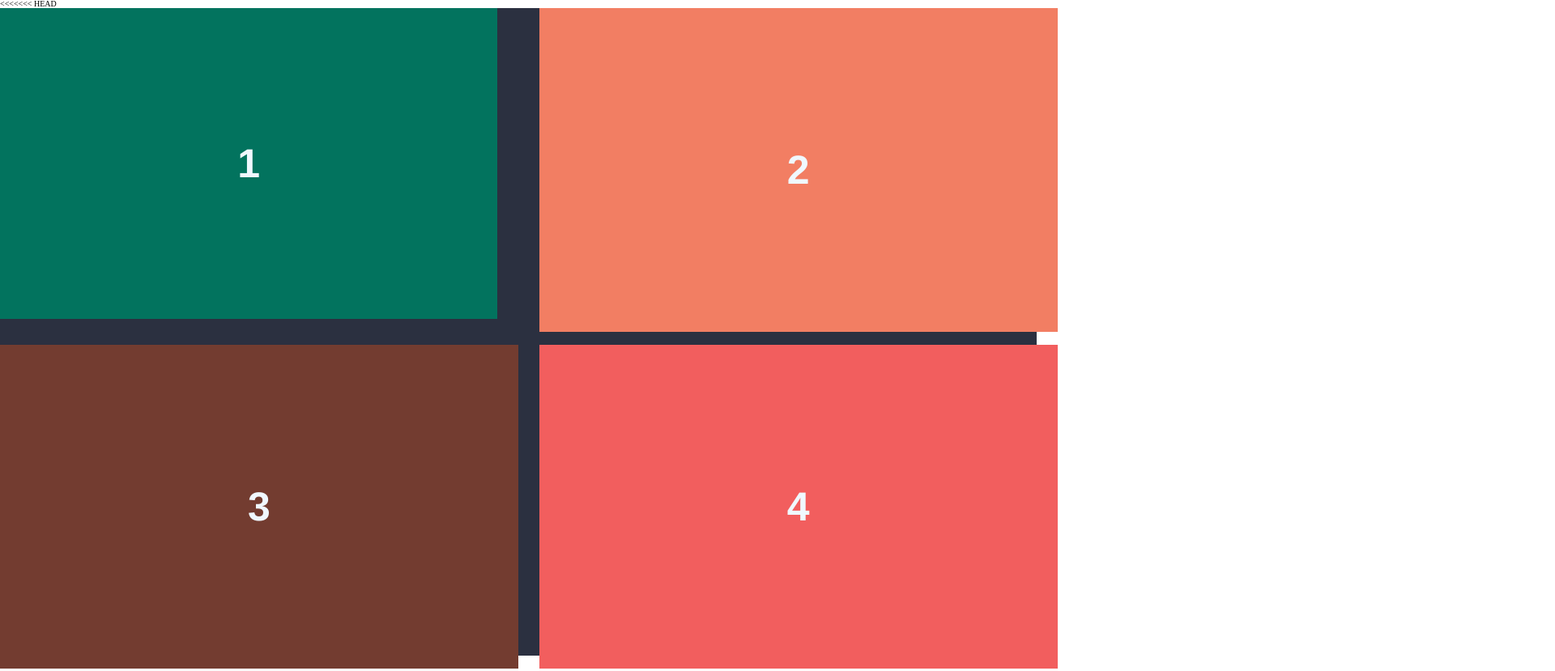
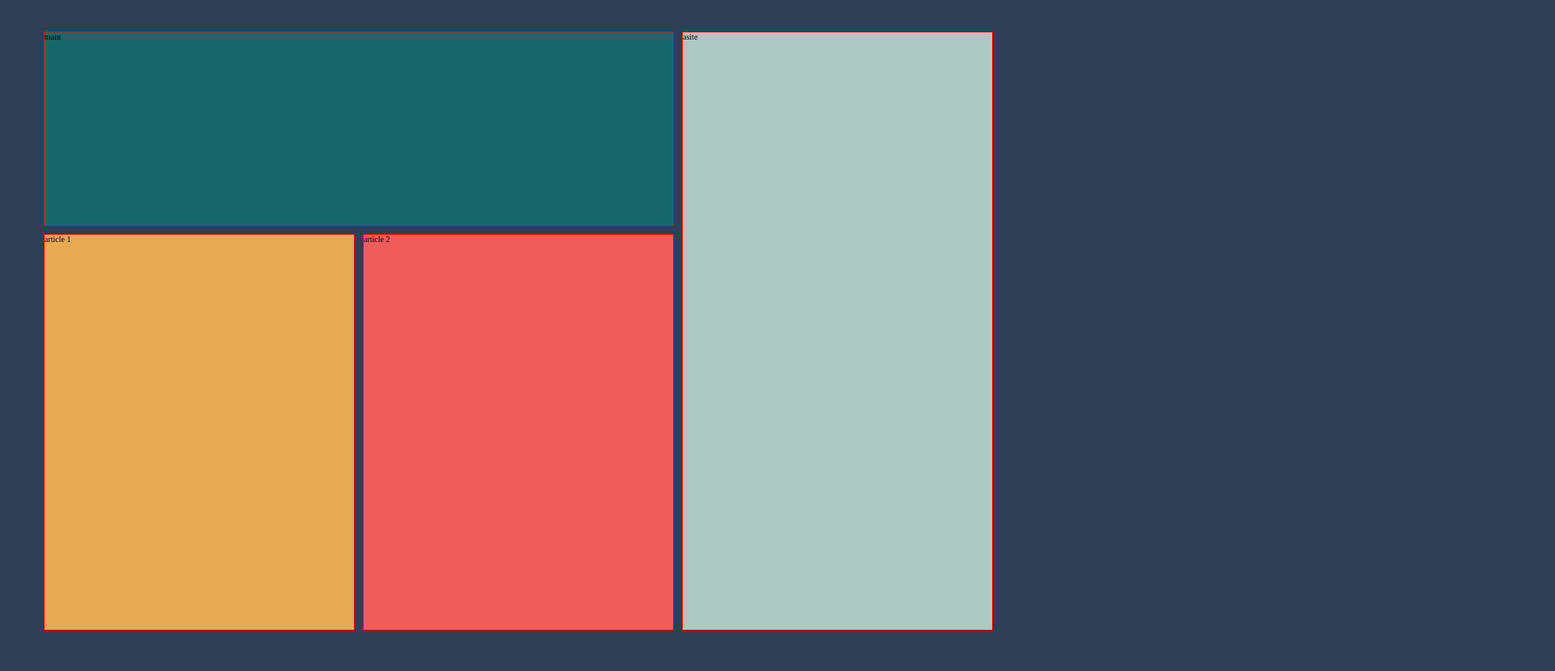
Before and after one commit to erwindevdesign/gridTemplates, a plain HTML site: page index.html in a window 1280 px wide. Shown: the part 1-830 px from the top of the page at 81% size, 1920 px wide, since content can reach past the window. After the commit the page ends 800 px from the top, so only its background shows below. Drawn offline with Linux system fonts and the light colour scheme.

Commit message:
grid-area 3x3

```diff
--- a/assets/css/style.css
+++ b/assets/css/style.css
@@ -1,79 +1,24 @@
 html{
     font-size: 62.5%;
-<<<<<<< HEAD
-=======
     background-color: #2F3F56;
 
->>>>>>> 04175f19a6801e144fc0190483f97f78fcf633b7
 }
 
 *{
     box-sizing: border-box;
     margin: 0;
     padding: 0;
-<<<<<<< HEAD
-    display: flexbox;
-}
-
-main{
-    background-color: #2B3040;
-    height: 100vh;
-    width: 100vw;
-    display: grid;
-    grid-template-columns: 50% 50%;
-    grid-template-rows: 50% 50%;
-    gap: 2%;
-
-}
-
-section{
-    font-family: Helvetica, sans-serif;
-    font-weight: bold;
-    font-size: 5rem;
-    color: aliceblue;
-    text-align: center;
-    display: flex;
-    justify-content: center;
-    align-items: center;
-
-
-}
-
-.content_one{
-    background-color: #02735E;
-    height: 48vh;
-    width: 48vw;
-
-    left: 2px;
-    right: 2%;
-}
-
-.content_two{
-    background-color:#F27E63;
-    height: 50vh;
-    width: 50vw;
-}
-
-.content_three{
-    background-color:#733C30;
-    height: 50vh;
-    width: 50vw;
-}
-
-.content_four{
-    background-color:#F25E5E;
-    height: 50vh;
-    width: 50vw;
-}
-
-=======
 
 }
 
 .content{
     display: grid;
-    grid-template-columns: 30vw 30vw 30vw   ;
+    grid-template-columns: 30vw 30vw 30vw;
     grid-template-rows: 30vh 30vh 30vh;
+    grid-template-areas:
+    "main main asite"
+    "article1 article2 asite"
+    "article1 article2 asite";
     place-content: center;
     margin-top: 5vh;
     gap: 1rem;
@@ -85,6 +30,7 @@ section{
     border: 1px solid red;
     grid-column-start: 1;
     grid-column-end: 3;
+    grid-area: main;
 }
 
 .two{
@@ -93,18 +39,21 @@ section{
     grid-column-start: 3;
     grid-column-end: 4;
     grid-row: 1/4;
+    grid-area: asite;
+
 }
 
 .three{
     background-color: #E6AA52;
     border: 1px solid red;
     grid-row: 2/4;
+    grid-area: article1;
 }
 
 .four{
     background-color: #EE5D5A;
     border: 1px solid red;
     grid-row: 2/4;
+    grid-area: article2;
 
 }
->>>>>>> 04175f19a6801e144fc0190483f97f78fcf633b7
--- a/index.html
+++ b/index.html
@@ -14,19 +14,11 @@
     <!-- <link rel="shortcut icon" href="favicon.ico" type="image/x-icon"> -->
 </head>
 <body>
-<<<<<<< HEAD
-    <main>
-        <section class="content_one" id="content_one">1</section>
-        <section class="content_two" id="content_two">2</section>
-        <section class="content_three" id="content_three">3</section>
-        <section class="content_four" id="content_four">4</section>
-=======
     <main class="content" id="content">
         <section class="one" id="one">main</section>
         <section class="two" id="two">asite</section>
         <section class="three" id="three">article 1</section>
         <section class="four" id="four">article 2</section>
->>>>>>> 04175f19a6801e144fc0190483f97f78fcf633b7
     </main>
 </body>
 </html>
```
